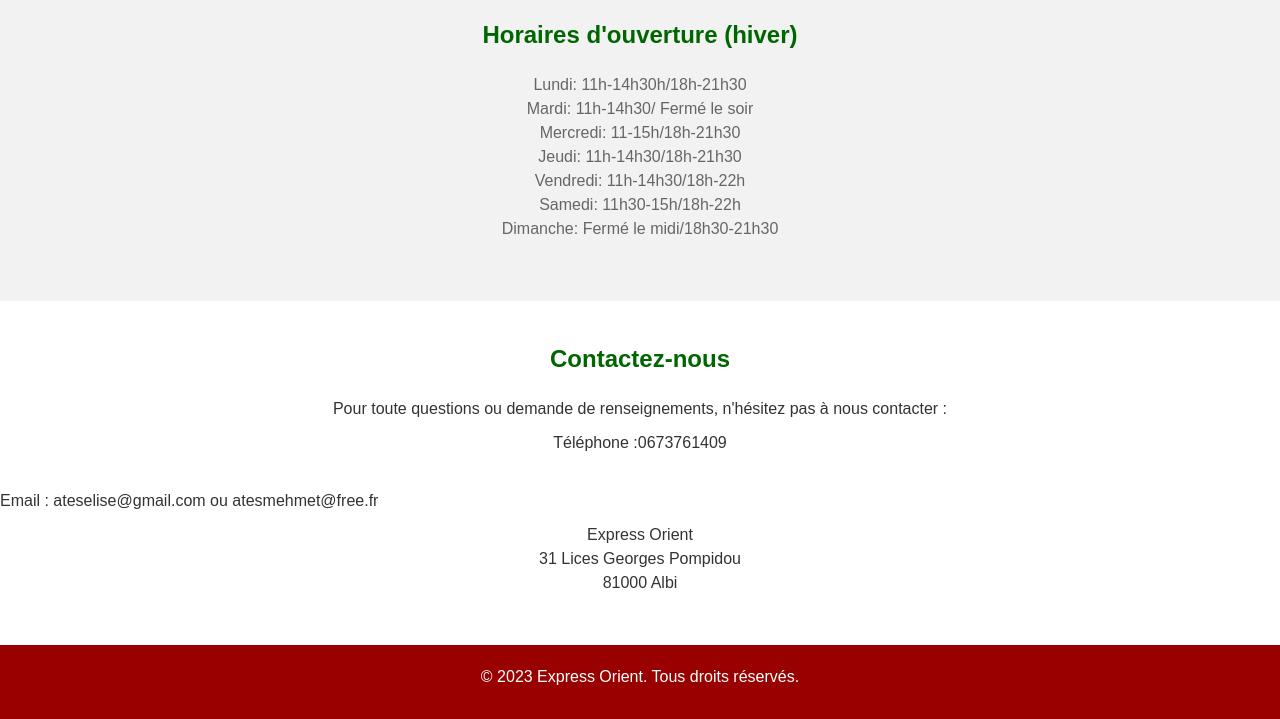
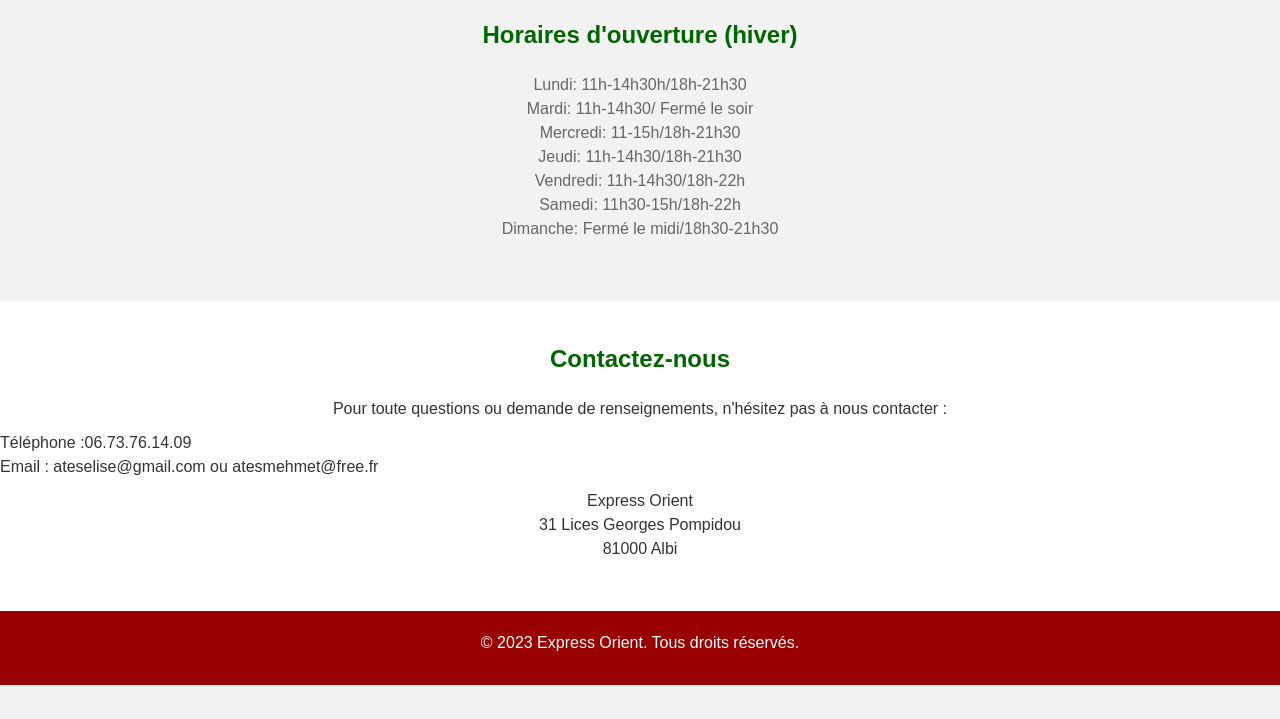
Before and after one commit to ExpressOrient/menu, a plain HTML site: page index.html in a window 1280 px wide. Shown: the part 3287-4006 px from the top of the page. After the commit the page ends 3972 px from the top, so only its background shows below. Drawn offline with Linux system fonts and the light colour scheme.

Commit message:
Update index.html

```diff
--- a/index.html
+++ b/index.html
@@ -145,7 +145,7 @@
     <section id="contact">
         <h2>Contactez-nous</h2>
         <p>Pour toute questions ou demande de renseignements, n'hésitez pas à nous contacter :</p>
-        <p>Téléphone :0673761409</p> <br>
+        <span>Téléphone :06.73.76.14.09</span> <br>
         Email : ateselise@gmail.com ou atesmehmet@free.fr</p>
 		<p>Express Orient<br>
         31 Lices Georges Pompidou<br>
```
